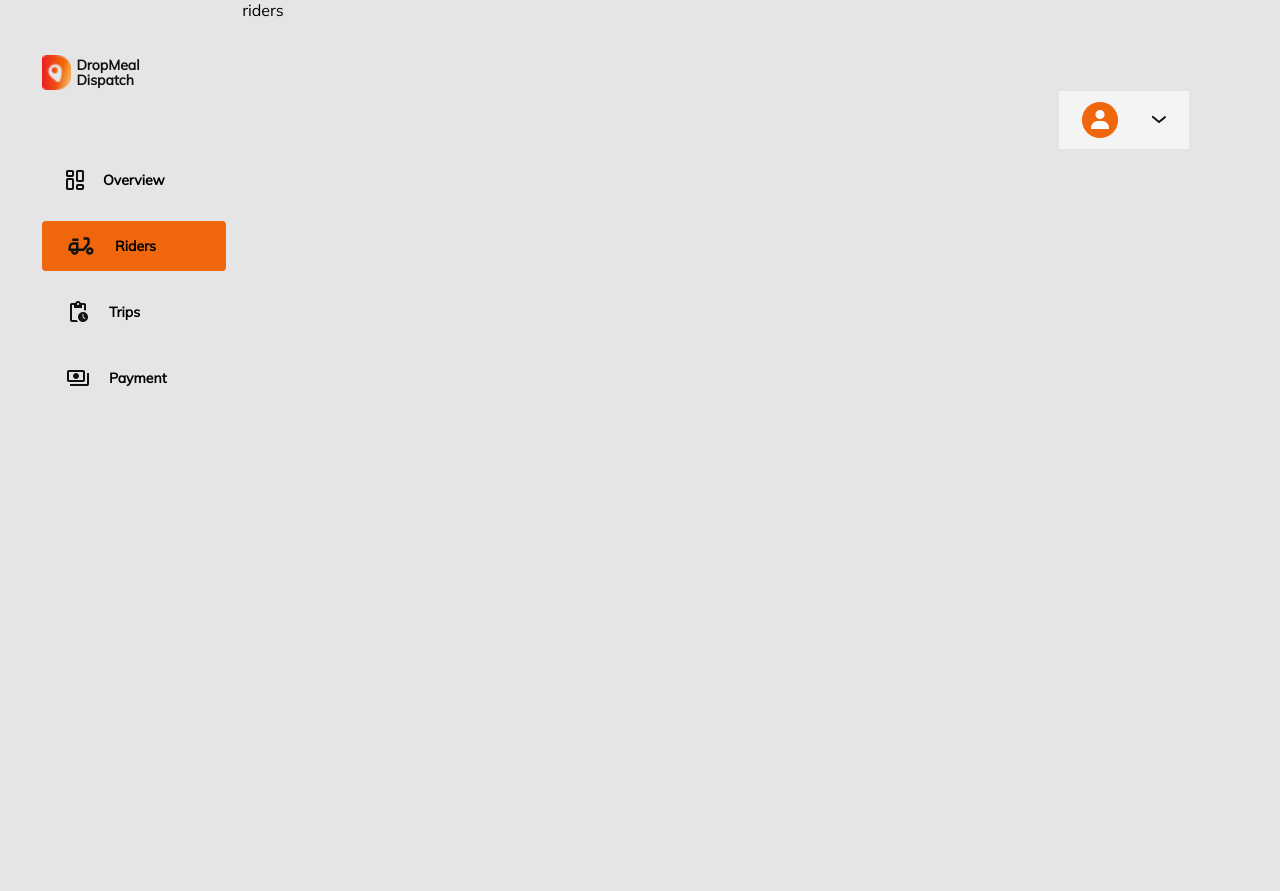
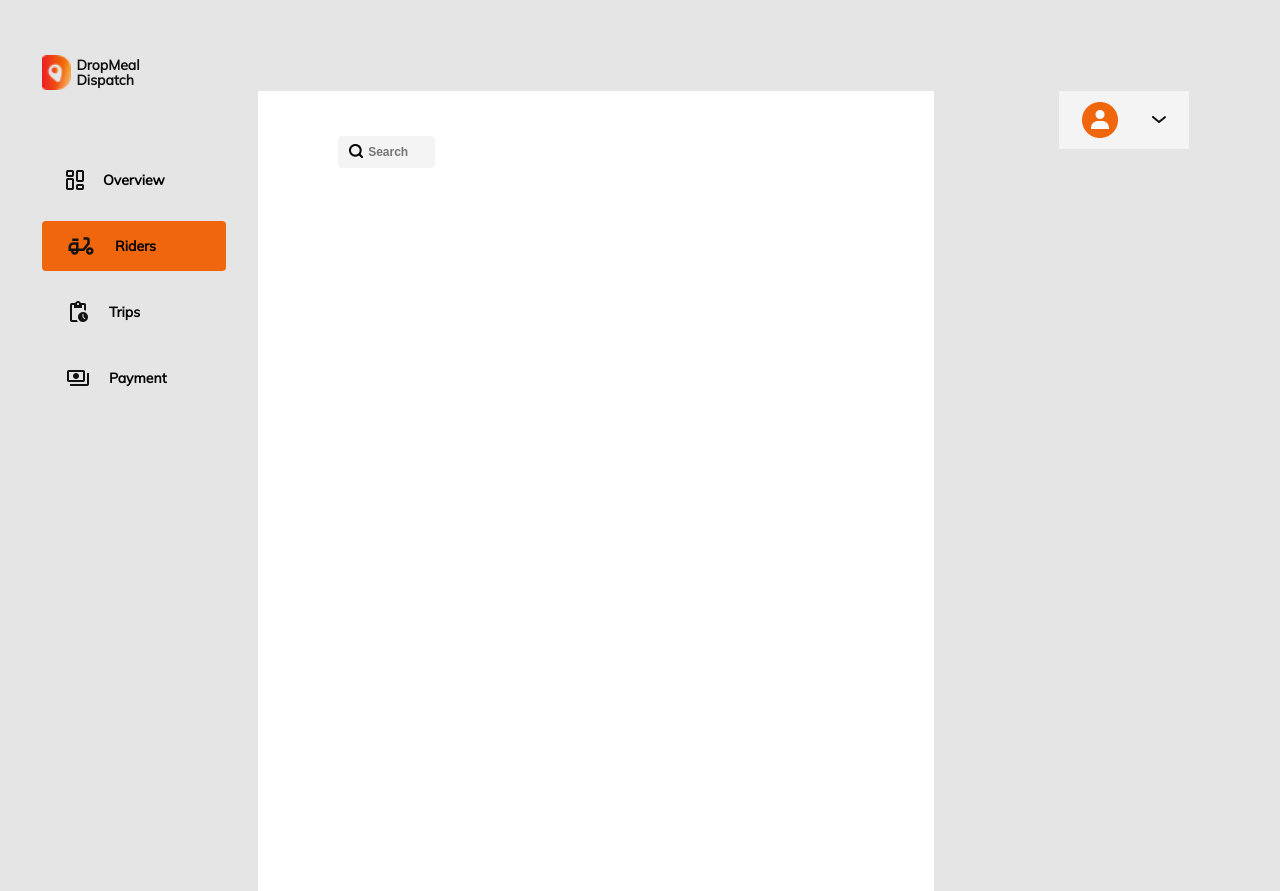
Before and after one commit to coolpythoncodes/drop-meal-dispatch-dashbord, a React (Create React App) app: page /riders in a window 1280 px wide. Before the commit the page ends 800 px from the top, so only its background shows below. Built offline with nearby package versions, Linux system fonts and the light colour scheme.

Commit message:
Search component

```diff
--- a/src/Components/Riders.js
+++ b/src/Components/Riders.js
@@ -1,9 +1,13 @@
 import React from 'react';
+import Search from './Search';
+import '../Sass/Riders.scss';
 
 const Riders = () => {
     return (
         <div className='riders'>
-            riders
+            <div className="riders__container">
+                <Search />
+            </div>
         </div>
     );
 }
--- /dev/null
+++ b/src/Components/Search.js
@@ -0,0 +1,11 @@
+import '../Sass/Search.scss'
+
+const Search = () => {
+    return (
+        <form className="search">
+            <input type="text" placeholder='Search' />
+        </form>
+    );
+}
+
+export default Search;
--- a/src/Sass/Overview.scss
+++ b/src/Sass/Overview.scss
@@ -90,7 +90,6 @@
 
 @media only screen and (min-width: "600px") {
 	.overview {
-		display: flex;
 
 		&__container {
 			// width: 832px;
--- /dev/null
+++ b/src/Sass/Riders.scss
@@ -0,0 +1,19 @@
+.riders{
+    grid-area: main;
+    padding-top: 41px;
+	padding-left: 1rem;
+
+}
+
+@media only screen and (min-width:'600px'){
+    .riders{
+
+        &__container{
+            height: 100vh;
+			background: #fff;
+			padding-top: 45px;
+			padding-left: 80px;
+			padding-right: 90px;
+        }
+    }
+}
--- /dev/null
+++ b/src/Sass/Search.scss
@@ -0,0 +1,23 @@
+input[type="text"] {
+	width: 97px;
+    height: 32px;
+	border: none;
+	outline: none;
+	color: #01161e;
+	padding: 12px 20px 12px 30px;
+	background: url("../assest/search.png") no-repeat 10px 7px;
+	background-color: #f4f4f4;
+	-webkit-transition: width 0.4s ease-in-out;
+	transition: width 0.4s ease-in-out;
+
+	border-radius: 4px;
+	font-weight: 600;
+	font-size: 12px;
+	line-height: 14px;
+	color: #979797;
+
+	&:focus {
+		width: 200px;
+	}
+
+}
--- a/src/Sass/User.scss
+++ b/src/Sass/User.scss
@@ -1,9 +1,14 @@
+.account{
+    display: none;
+}
+
 @media only screen and (min-width: "600px") {
 	.account {
 		grid-area: account;
         margin-left: 125px;
         padding-top: 41px;
         position: relative;
+        display: block;
 
 		&__user {
 			display: flex;
```
Also changed, not shown: src/assest/search.png (added).
